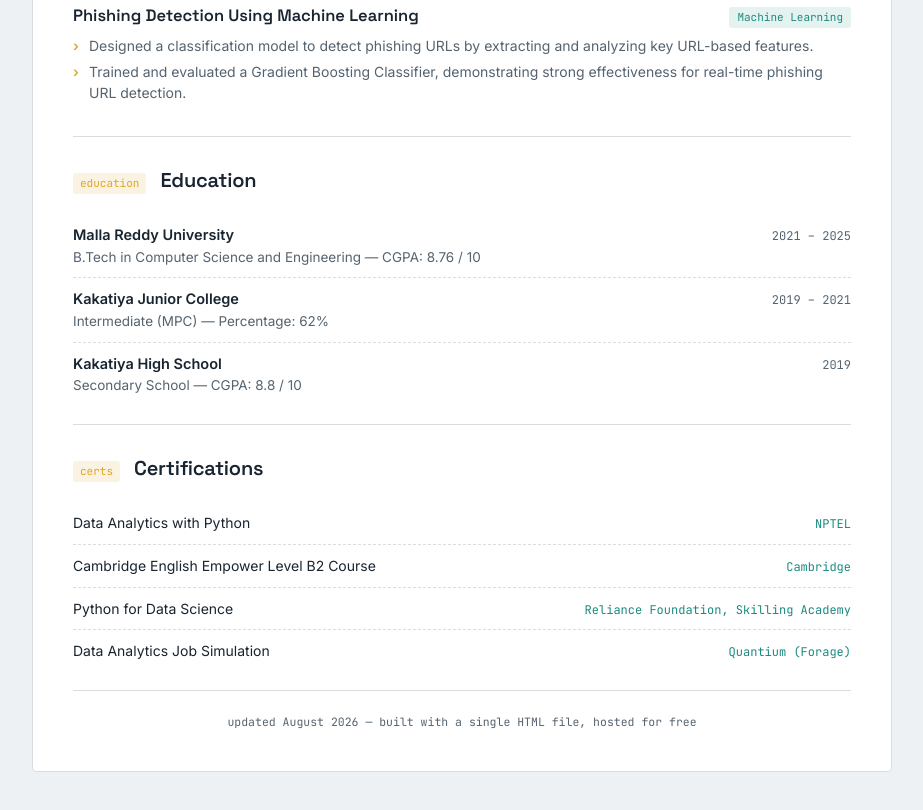
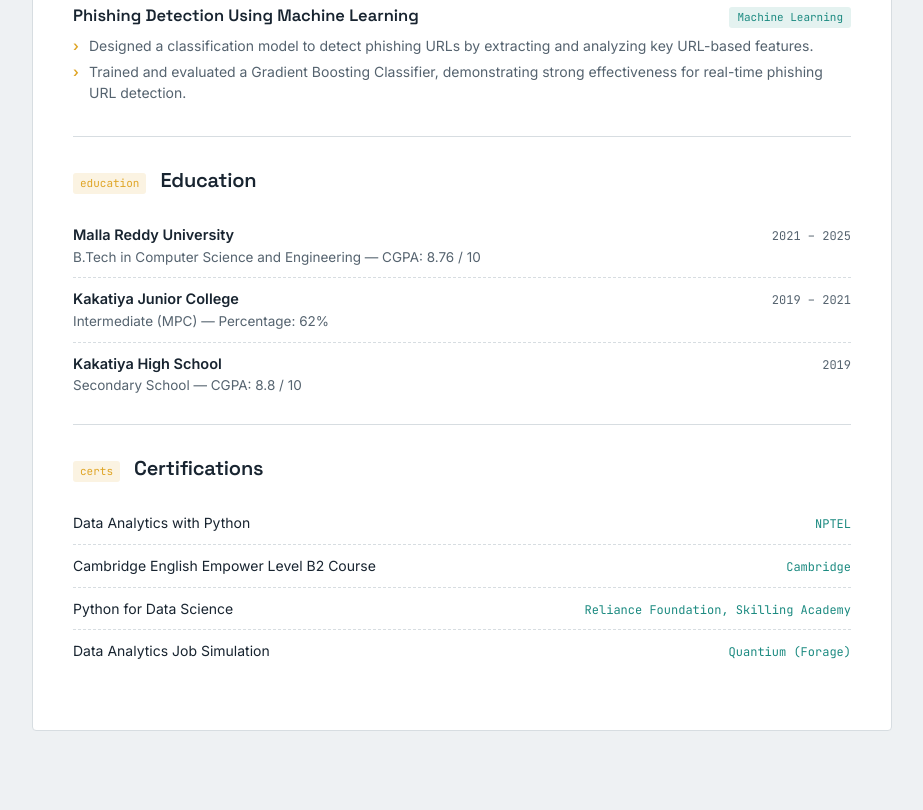
Before and after one commit to Vatshav/srivatshav-thirukovela.github.io, a plain HTML site: page index.html in a window 1280 px wide. Shown: the part 1189-1999 px from the top of the page, without its empty margins (178-1101 px from the left). Drawn offline with Linux system fonts and the light colour scheme.

Commit message:
Update index.html

```diff
--- a/index.html
+++ b/index.html
@@ -361,10 +361,6 @@
       </div>
     </section>
 
-    <footer>
-      updated August 2026 — built with a single HTML file, hosted for free
-    </footer>
-
   </main>
 </div>
 
```
